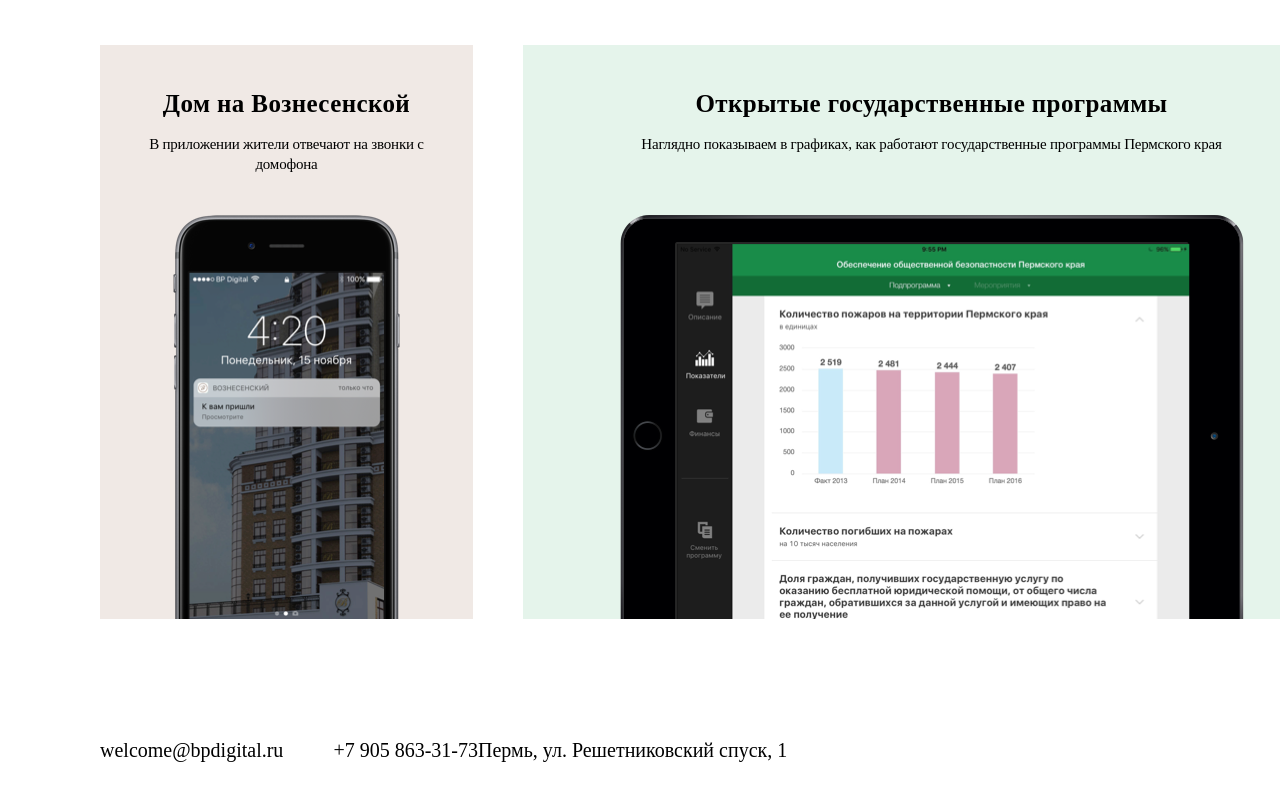
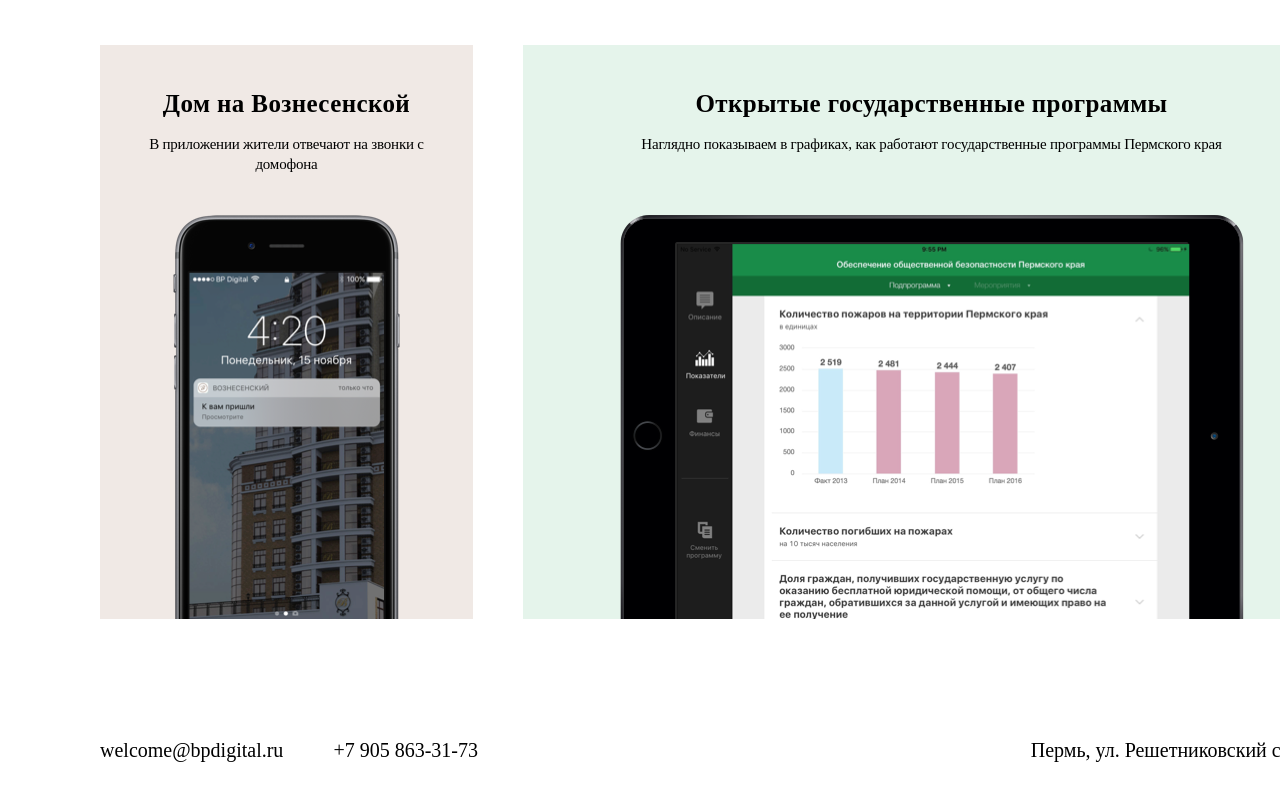
Before and after one commit to Inkognitoo/bpdigital-landing, a plain HTML site: page index.html in a window 1280 px wide. Shown: the part 2253-3053 px from the top of the page. Drawn offline with Linux system fonts and the light colour scheme; a web font is replaced by a local one.

Commit message:
update: футер теперь тоже на флексах

```diff
--- a/src/css/style.css
+++ b/src/css/style.css
@@ -198,7 +198,7 @@ footer {
 }
 
 .address {
-    align-self: flex-end;
+    margin-left: auto;
     font-family: SFUIText;
     font-size: 20px;
     font-weight: normal;
```
